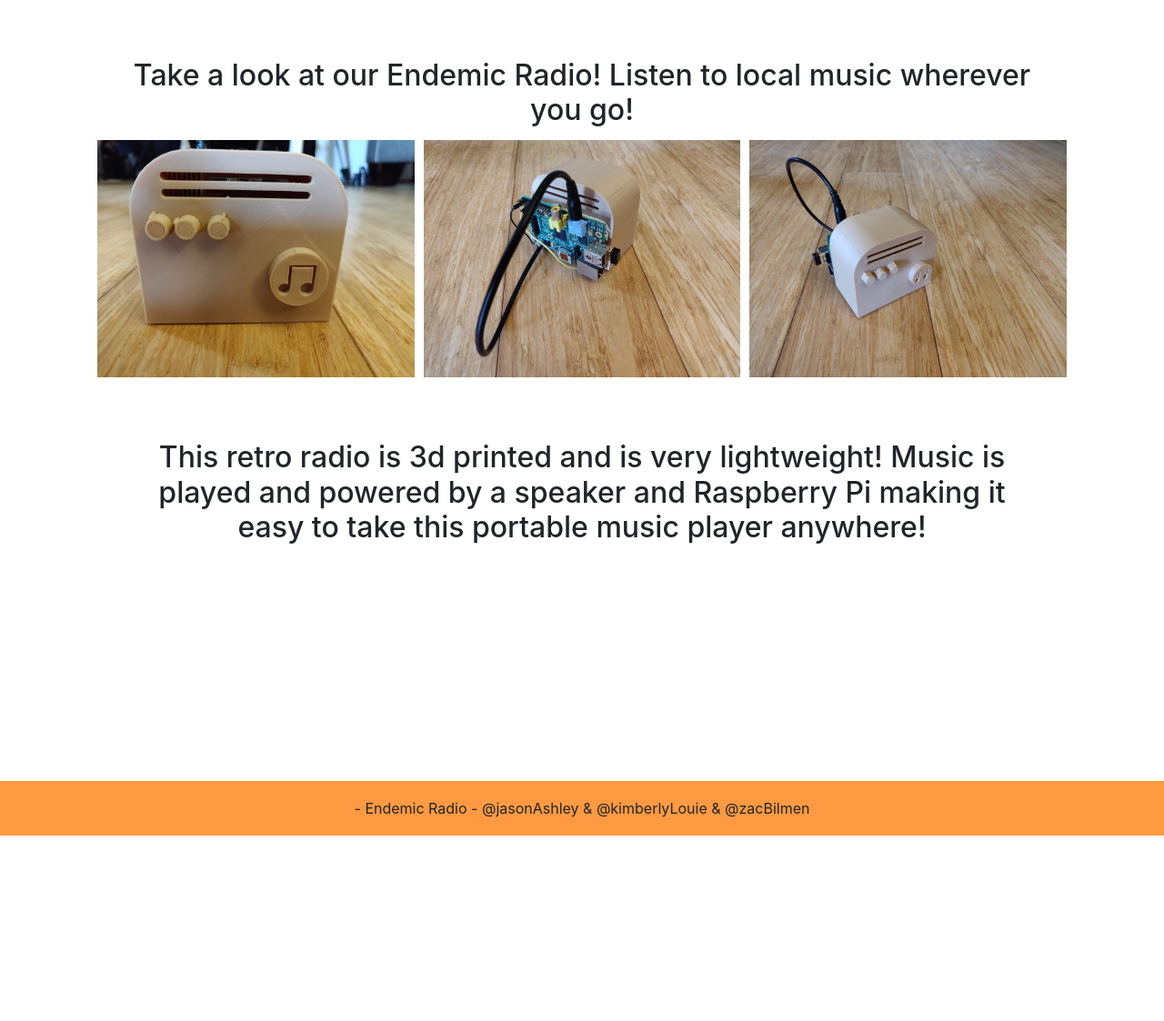
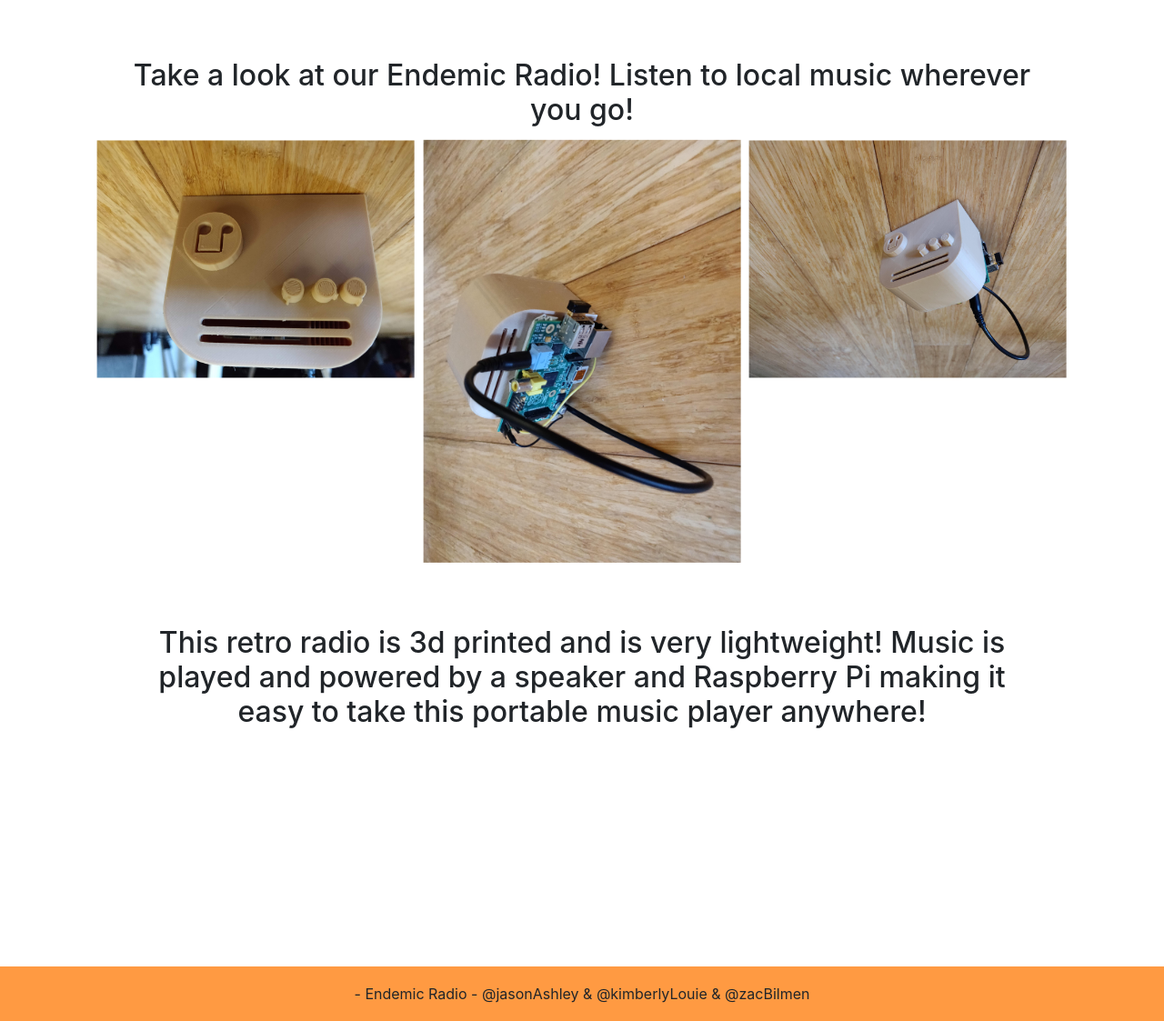
Before and after one commit to png/EndemicRadio, a Django app: page /product/ in a window 1280 px wide. Shown: the part 225-1348 px from the top of the page at 91% size. Before the commit the page ends 1144 px from the top, so only its background shows below. Run offline with Django 3.2, Linux system fonts and the light colour scheme; some libraries are stand-ins or nearby versions.

Commit message:
right side up!!

```diff
--- a/stream/templates/stream/product.html
+++ b/stream/templates/stream/product.html
@@ -1,22 +1,31 @@
 {% extends "base.html" %} {% block content %}
 
+
 <div style="background:transparent !important" class="jumbotron">
+
    <h2>Take a look at our Endemic Radio! Listen to local music wherever you go! </h2>
+<container>
 
     <div class="row">
   <div class="column">
 
-    <img src="/media/front.jpg" alt="front" width= "100%" margin= "auto">
+    <img class="front" src="/media/front.jpg" alt="front" width= "100%" margin= "auto">
 
   </div>
   <div class="column">
-    <img src="/media/back.jpg" alt="back" width= "100%" margin= "auto">
+    <img class="back" src="/media/back.jpg" alt="back" width= "100%" margin= "auto">
   </div>
   <div class="column">
-    <img src="/media/side.jpg" alt="side" width= "100%" margin= "auto">
+    <img class="side" src="/media/side.jpg" alt="side" width= "100%" margin= "auto">
   </div>
+        <style type="text/css">
 
+      .front {      transform: rotate(180deg);        }
+      .back {      transform: rotate(180deg);        }
+      .side {      transform: rotate(180deg);        }
 
+</style>
+</container>
 <div class="container-fluid">
     <div style="background:transparent !important" class="jumbotron">
    <h2>This retro radio is 3d printed and is very lightweight! Music is played and powered by a speaker and Raspberry Pi making it easy to take this portable music player anywhere!</h2>
```
Also changed, not shown: media/back.jpg.
